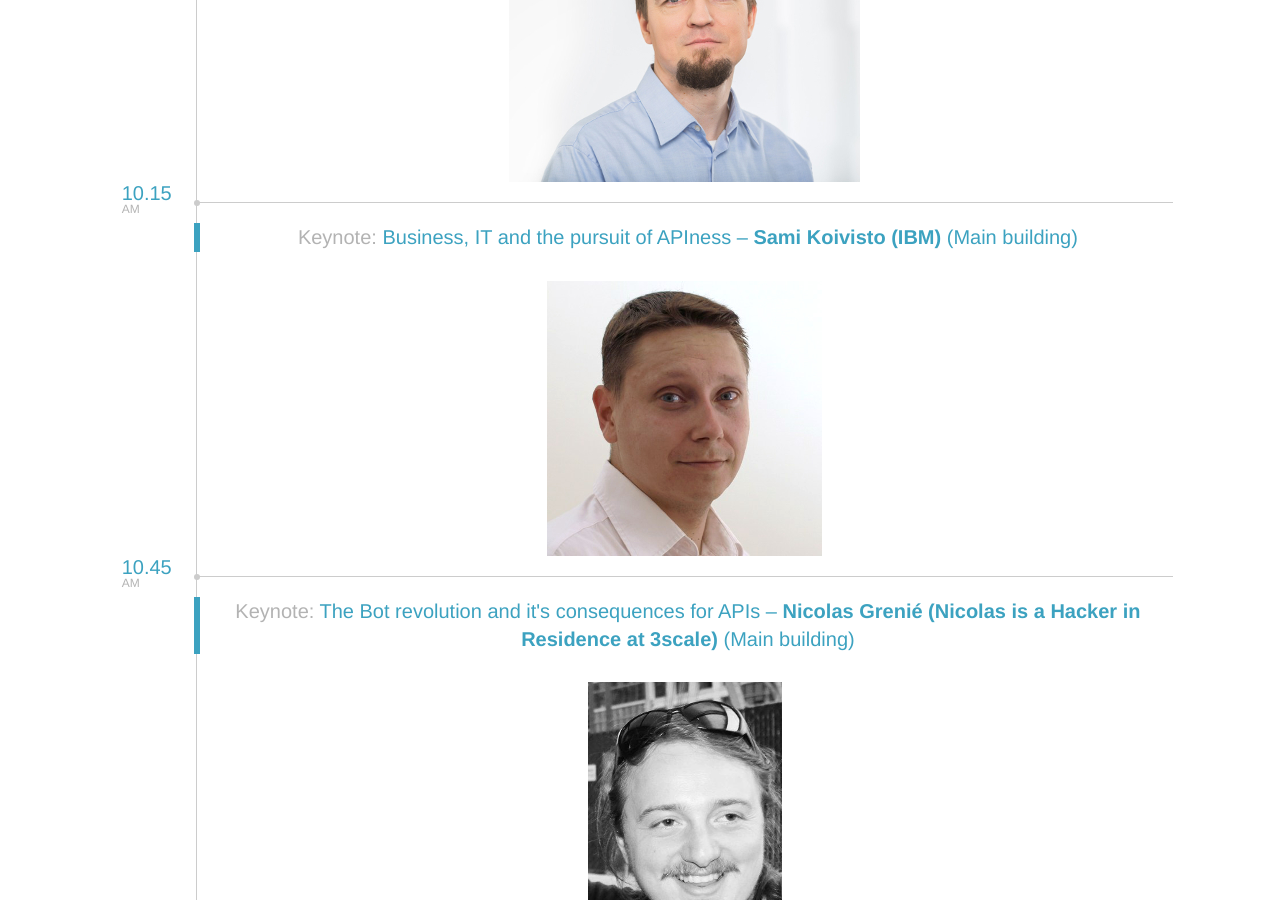
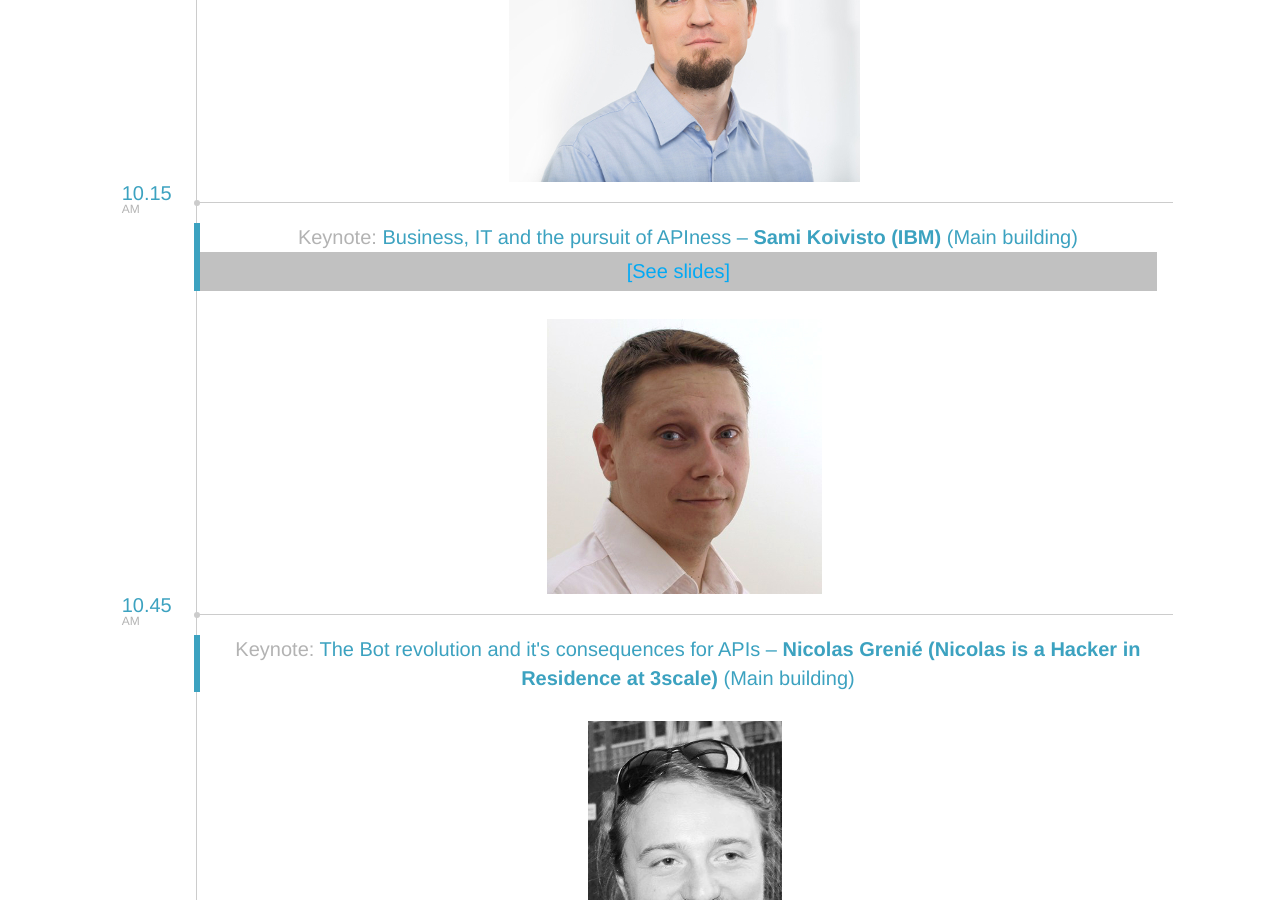
Before and after one commit to apidaysnordic/apidaysnordic.github.io, a Jekyll site: the page built from programme/index.md, in a window 1280 px wide and 900 px high, scrolled down 1182 px. Built offline with Jekyll 4.4.1, drawn with Linux system fonts in a browser that asks for light colours; some web fonts are replaced; comment, search, counter and statistics services are not loaded.

Commit message:
Update programme.html

```diff
--- a/_layouts/programme.html
+++ b/_layouts/programme.html
@@ -139,6 +139,7 @@
                     <div class="col-md-11 entry entry-first entry-keynote">
                         <a href="/2016/05/09/ibm-keynote.html"><span>Keynote:</span> Business, IT and the pursuit of APIness &ndash;
 			<strong>Sami Koivisto (IBM)</strong> (Main building)</a>
+			<span><a href="https://github.com/apidaysnordic/apidaysnordic.github.io/raw/master/presentations/KEYNOTE-SAMI%20KOIVISTO_IBM.pdf" style="background-color:#c1c1c1;color:#03a9f4; padding:5px;" target="top">[See slides]</a></span>
 			<br/>
 			<img src="/images/speakers/sami.png"/>
                     </div>
```
